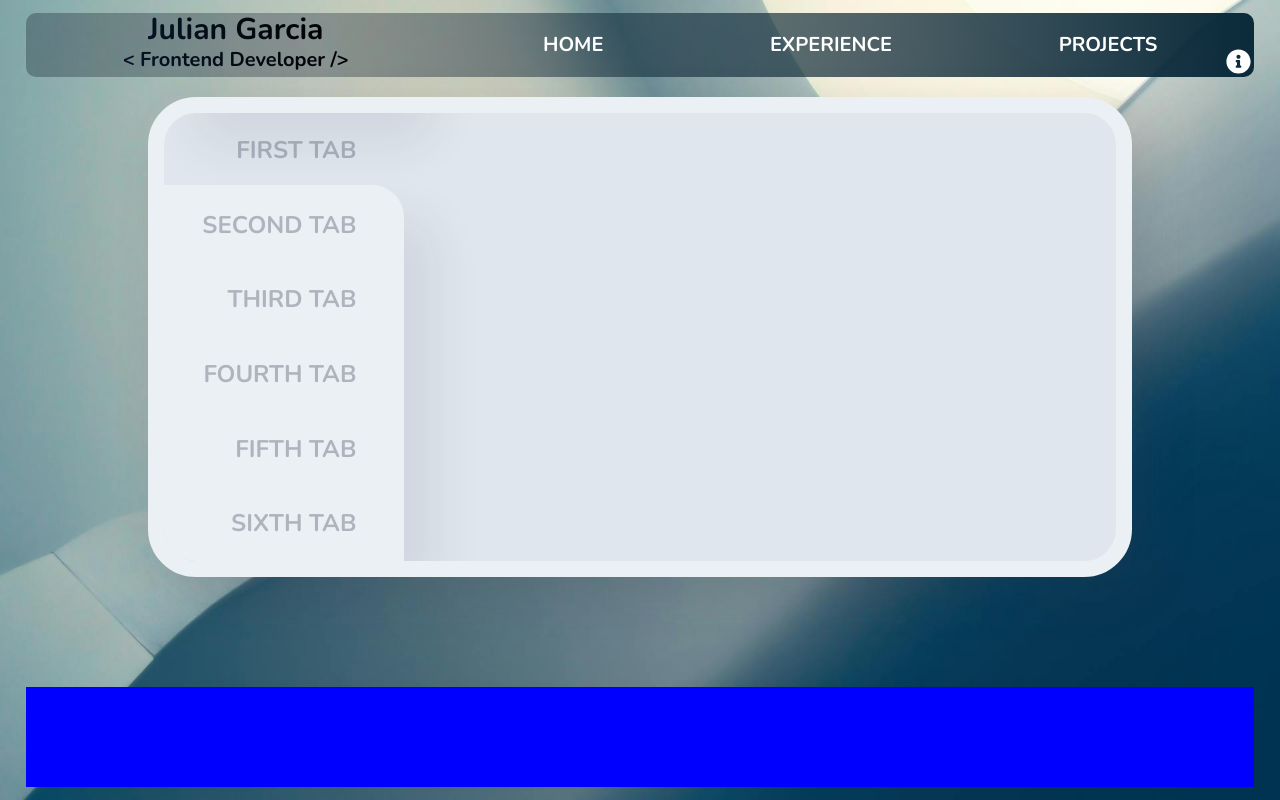
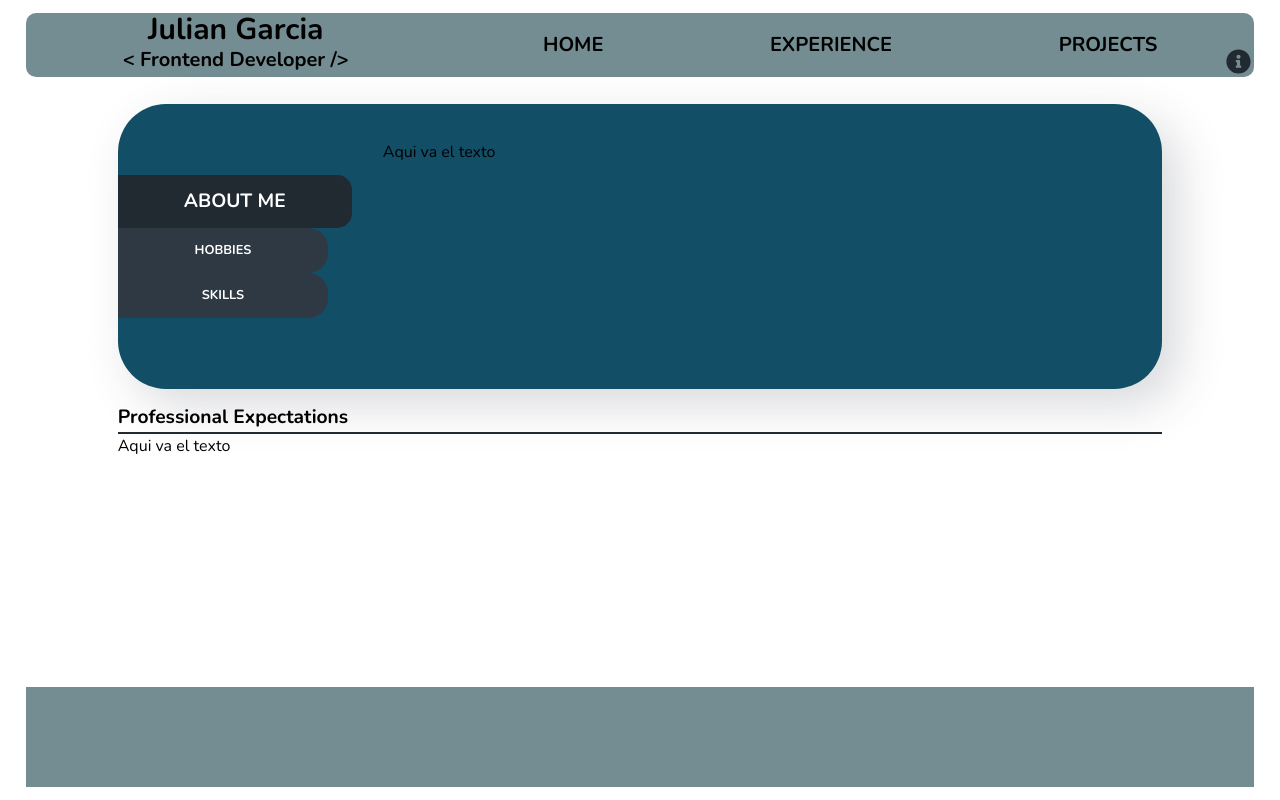
Before and after one commit to Julianleo14/julian.dev, a Next.js app in the folder portfolio/: page / in a window 1280 px wide. Built offline with nearby package versions, Linux system fonts and the light colour scheme.

Commit message:
Home Layout created

```diff
--- a/portfolio/src/app/globals.css
+++ b/portfolio/src/app/globals.css
@@ -9,23 +9,20 @@
 
 :root {
     --background: #ffffff;
-    --foreground: #051323;
+    --foreground: #ffffff;
 }
 
 @media (prefers-color-scheme: dark) {
     :root {
 
-        --background: #051323;
+        --background: #D3D9D4;
         --foreground: #ededed;
     }
 }
 
 body {
     background: var(--background);
-    background-image: url("../../public/background.jpg");
-    background-size: cover;
-    background-position: center;
-    background-repeat: no-repeat;
+
     font-family: Arial, Helvetica, sans-serif;
     display: flex;
     flex-direction: column;
@@ -36,9 +33,8 @@ body {
 
 header {
     height: 8vh;
-    background: rgb(5, 19, 35);
-    background: linear-gradient(90deg, rgba(5, 19, 35, 0.3) 24%, rgba(11, 42, 58, 1) 100%);
     border-radius: 10px;
+    background-color: #748D92;
 }
 
 main {
@@ -50,5 +46,5 @@ main {
 footer {
     min-height: 5vh;
     height: 100px;
-    background-color: blue;
+    background-color: #748D92;
 }
--- a/portfolio/src/app/header.css
+++ b/portfolio/src/app/header.css
@@ -18,26 +18,15 @@
     font-size: 30px;
     font-weight: bold;
     line-height: 1;
-    color: #051323;
-    background-image: linear-gradient(45deg, #051323 10%, #000000 100%);
-    background-clip: text;
-    -webkit-background-clip: text;
-    -webkit-text-fill-color: transparent;
 }
 
 .header_title h2 {
     font-size: 20px;
-    color: #051323;
-    background-image: linear-gradient(45deg, #051323 9%, #000000 100%);
-    background-clip: text;
-    -webkit-background-clip: text;
-    -webkit-text-fill-color: transparent;
     font-weight: bold;
 }
 
 .header_menu {
     font-size: 20px;
-    color: white;
     font-weight: bold;
     display: flex;
     justify-content: space-between;
--- a/portfolio/src/app/header.tsx
+++ b/portfolio/src/app/header.tsx
@@ -14,7 +14,7 @@ export default function MyHeader() {
                 <li><a>PROJECTS</a></li>
             </ul>
             <div className="header_info" tabIndex={0}>
-                <FaInfoCircle size={25} color="white"/>
+                <FaInfoCircle size={25} color="#212A31"/>
                 {/* Tooltip */}
                 <div className="tooltip">
                     <p>Techs and libraries in this component:</p>
--- a/portfolio/src/app/home.module.css
+++ b/portfolio/src/app/home.module.css
@@ -1,82 +1,95 @@
-.container {
-    height: 100%;
+.homeContainer {
     width: 100%;
-    overflow: hidden;
-    background-color: #d3dce6;
-    font-family: monospace;
+    height: auto;
     display: flex;
-    justify-content: center;
+    flex-direction: column;
+    justify-content: space-around;
     align-items: center;
 }
 
-.detailsContainer {
-    width: 80%;
-    height: 80%;
-    min-height: 480px;
-    max-height: 480px;
+.tabsContainer {
+    width: 85%;
+    height: 50%;
     border-radius: 48px;
     box-sizing: border-box;
-    border: 16px solid #ebf0f4;
-    background-color: #dfe6ed;
     overflow: hidden;
     box-shadow: 16px 16px 48px #2e364330;
+    display: flex;
+    justify-content: flex-start;
+    align-items: center;
+    background-color: #124E66;
+}
+
+.textContainer {
+    margin: 0 3%;
+    width: 80%;
+    height: 75%;
 }
 
 .tabs {
-    width: 100%;
-    max-width: 240px;
-    height: 100%;
+    width: 25%;
+    height: 50%;
     display: flex;
     flex-direction: column;
     justify-content: space-around;
-    position: relative;
 }
-
-.label {
-    font-size: 24px;
-    font-weight: 700;
-    cursor: pointer;
-    color: #525d6f;
-    opacity: 0.4;
-    transition: opacity 0.4s ease-in-out;
-    display: block;
-    width: calc(100% - 48px);
-    text-align: right;
-    z-index: 100;
-    user-select: none;
-}
-
 .radioInput {
     display: none;
     width: 0;
 }
+.label {
+    height: 60%;
+    width: 90%;
+    color: white;
+    font-size: clamp(8px, 1vw, 24px);
+    font-weight: 700;
+    display: block;
+    text-align: center;
+    display: flex;
+    flex-direction: column;
+    justify-content: center;
+    z-index: 10;
+    background-color: #2E3944;
+    transition: width 0.5s ease-in-out, background-color 0.3s ease-in-out; /* Transiciones suaves */
+    border-radius: 0px 20px 20px 0px;
+
+}
+
+
+
+.labelChecked {
+    color: white;
+    font-size: clamp(8px, 1.5vw, 24px);
+    font-weight: 700;
+    cursor: pointer;
+    display: block;
+    width: 100%;
+    height: 70%;
+    text-align: center;
+    display: flex;
+    flex-direction: column;
+    justify-content: center;
+    background-color: #212A31;
+    transition: width 0.3s ease-in-out, background-color 0.3s ease-in-out; /* Mantén las transiciones */
+    border-radius: 0px 15px 15px 0px;
+
+}
 
 .label:hover {
-    opacity: 1;
+    opacity: 0.8;
+
 }
 
-.marker {
-    position: absolute;
-    width: 100%;
-    height: 200%;
-    display: flex;
-    flex-direction: column;
-    top: calc(-100%);
-    left: 0;
-    transition: transform 0.2s ease-in-out;
+.profExpect{
+    height: 45%;
+    width: 85%;
 }
+.profExpect h1{
+    font-size: clamp(8px, 1.5vw, 24px);
+    font-weight: 700;
 
-.top {
-    background-color: #ebf0f4;
-    box-shadow: 32px 32px 48px #2e364315;
-    height: calc(50%);
-    margin-bottom: auto;
-    border-radius: 0 0 32px 0;
 }
-
-.bottom {
-    background-color: #ebf0f4;
-    box-shadow: 32px 32px 48px #2e364315;
-    height: calc(50% - 72px);
-    border-radius: 0 32px 0 0;
+.profExpect p{
+    border-top: 2px solid #212A31;
+    overflow: auto;
 }
--- a/portfolio/src/app/page.tsx
+++ b/portfolio/src/app/page.tsx
@@ -5,39 +5,44 @@ import React from "react";
 
 export default function Home() {
 
-        const [activeTab, setActiveTab] = React.useState <number>(1);
-
+    const [activeTab, setActiveTab] = React.useState <number>(0);
+    const tabNames = ["ABOUT ME", "HOBBIES","SKILLS"]
     const handleTabChange = (tabIndex: number) => {
         setActiveTab(tabIndex);
     };
 
     return (
-            <div className={styles.detailsContainer}>
-                <div className={styles.tabs}>
-                    {["FIRST TAB", "SECOND TAB", "THIRD TAB", "FOURTH TAB", "FIFTH TAB", "SIXTH TAB"].map((tab, index) => {
-                        const tabIndex = index + 1;
+        <div className={styles.homeContainer}>
+            <div className={styles.tabsContainer}>
+                <section className={styles.tabs}>
+                    {tabNames.map((tab, index) => {
                         return (
-
-                                <label key={tabIndex} htmlFor={`tab${tabIndex}`} className={styles.label}>
+                            <label key={index}
+                                   className={activeTab === index ? styles.labelChecked : styles.label}
+                            >
                                 {tab}
                                 <input
                                     type="radio"
-                                        id={`tab${tabIndex}`}
+                                    id={`tab${index}`}
                                     name="tab"
                                     className={styles.radioInput}
-                                        checked={activeTab === tabIndex}
-                                        onChange={() => handleTabChange(tabIndex)}
+                                    checked={activeTab === index}
+                                    onChange={() => handleTabChange(index)}
                                 />
                             </label>
                         );
                     })}
-                    <div
-                        className={styles.marker}
-                        style={{transform: `translateY(calc(calc(50% / 6) * ${activeTab - 1}))`}}
-                    >
-                        <div className={styles.top}></div>
-                        <div className={styles.bottom}></div>
+
+                </section>
+                <section className={styles.textContainer}> Aqui va el texto</section>
+
             </div>
+            <div className={styles.profExpect}>
+                <h1> Professional Expectations</h1>
+
+                <p>
+                    Aqui va el texto
+                </p>
             </div>
         </div>
     );
```
Lines whose indentation alone changed are shown as unchanged.
